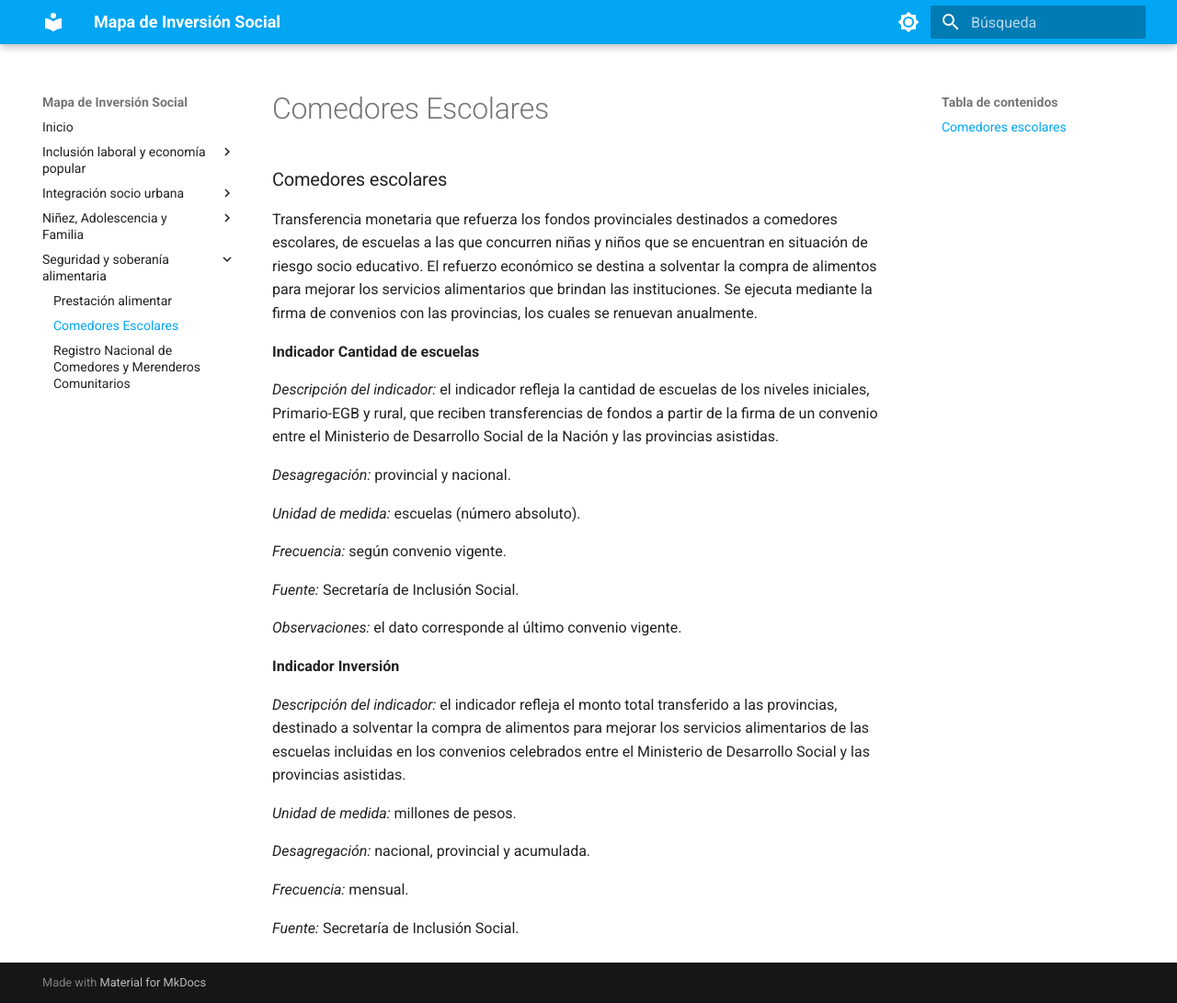
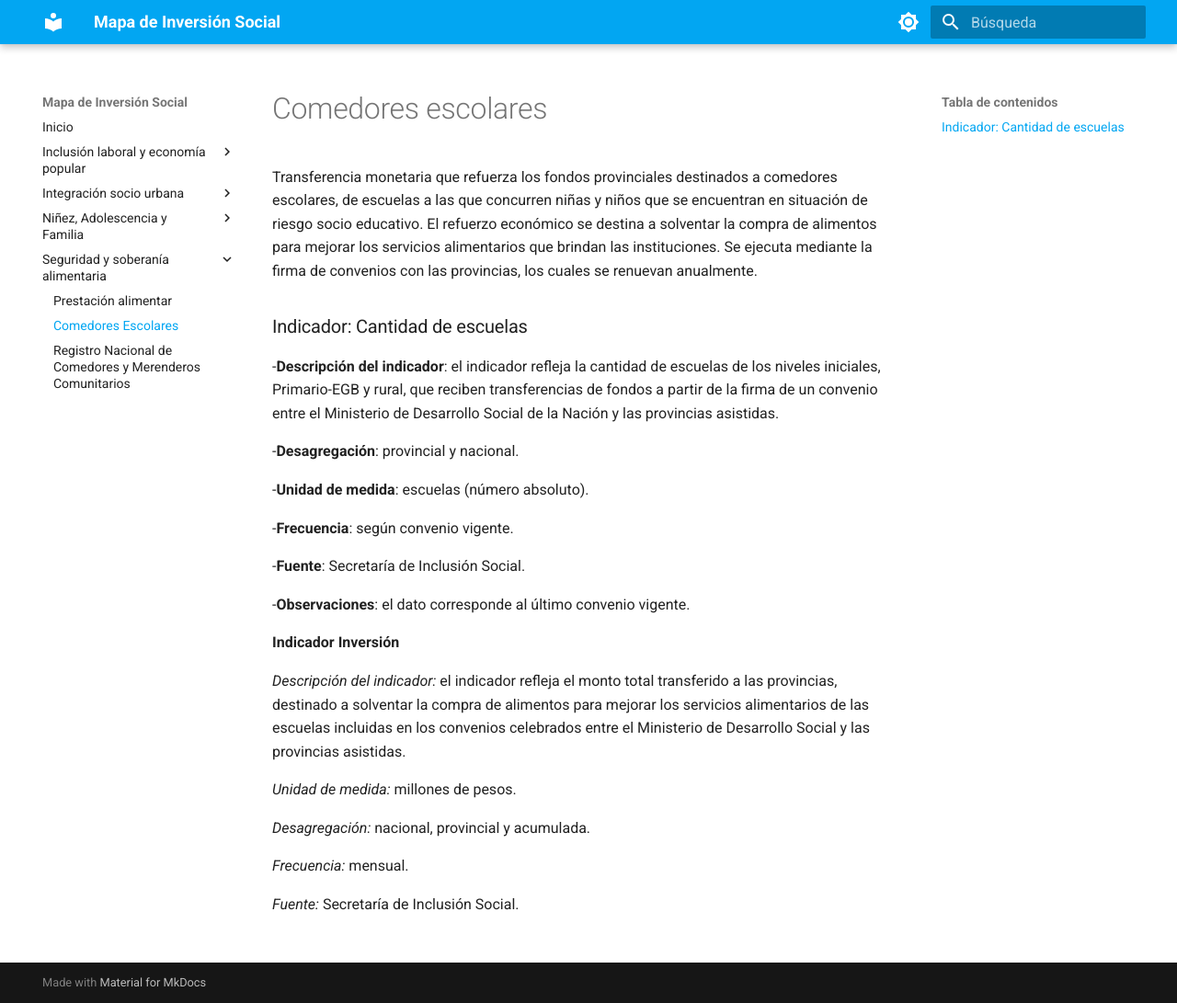
Before and after one commit to datos-desarrollosocial-nacion/metadata-mapa-de-inversion-social, an MkDocs documentation site: the page built from docs/comerdores-escolares.md, in a window 1280 px wide and 1091 px high. Shown: the whole window at 92% size. Built offline with MkDocs 1.6.1 and Material for MkDocs 9.7.7, drawn with Linux system fonts in a browser that asks for light colours.

Commit message:
Update comerdores-escolares.md

```diff
--- a/docs/comerdores-escolares.md
+++ b/docs/comerdores-escolares.md
@@ -1,21 +1,21 @@
-### Comedores escolares
+# Comedores escolares
 
 
 Transferencia monetaria que refuerza los fondos provinciales destinados a comedores escolares, de escuelas a las que concurren niñas y niños que se encuentran en situación de riesgo socio educativo. El refuerzo económico se destina a solventar la compra de alimentos para mejorar los servicios alimentarios que brindan las instituciones. Se ejecuta mediante la firma de convenios con las provincias, los cuales se renuevan anualmente.
 
-**Indicador Cantidad de escuelas**
+### Indicador: Cantidad de escuelas
 
-*Descripción del indicador:* el indicador refleja la cantidad de escuelas de los niveles iniciales, Primario-EGB y rural, que reciben transferencias de fondos a partir de la firma de un convenio entre el Ministerio de Desarrollo Social de la Nación y las provincias asistidas.
+-**Descripción del indicador**: el indicador refleja la cantidad de escuelas de los niveles iniciales, Primario-EGB y rural, que reciben transferencias de fondos a partir de la firma de un convenio entre el Ministerio de Desarrollo Social de la Nación y las provincias asistidas.
 
-*Desagregación:* provincial y nacional.
+-**Desagregación**: provincial y nacional.
 
-*Unidad de medida:* escuelas (número absoluto).
+-**Unidad de medida**: escuelas (número absoluto).
 
-*Frecuencia:* según convenio vigente.
+-**Frecuencia**: según convenio vigente.
 
-*Fuente:* Secretaría de Inclusión Social.
+-**Fuente**: Secretaría de Inclusión Social.
 
-*Observaciones:* el dato corresponde al último convenio vigente.
+-**Observaciones**: el dato corresponde al último convenio vigente.
 
 
 **Indicador Inversión**
```
